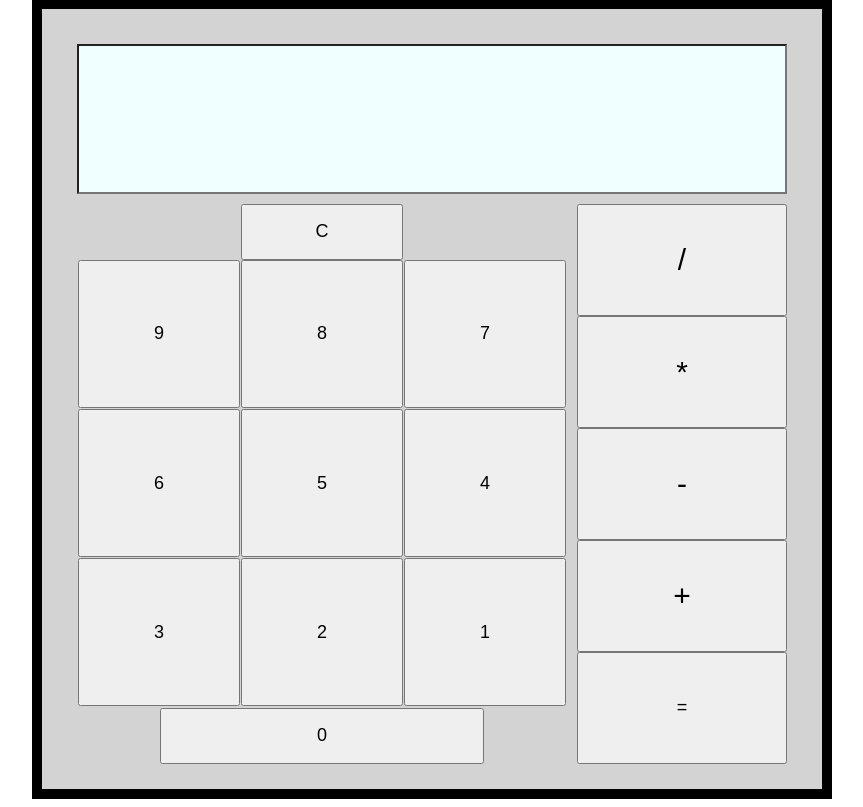
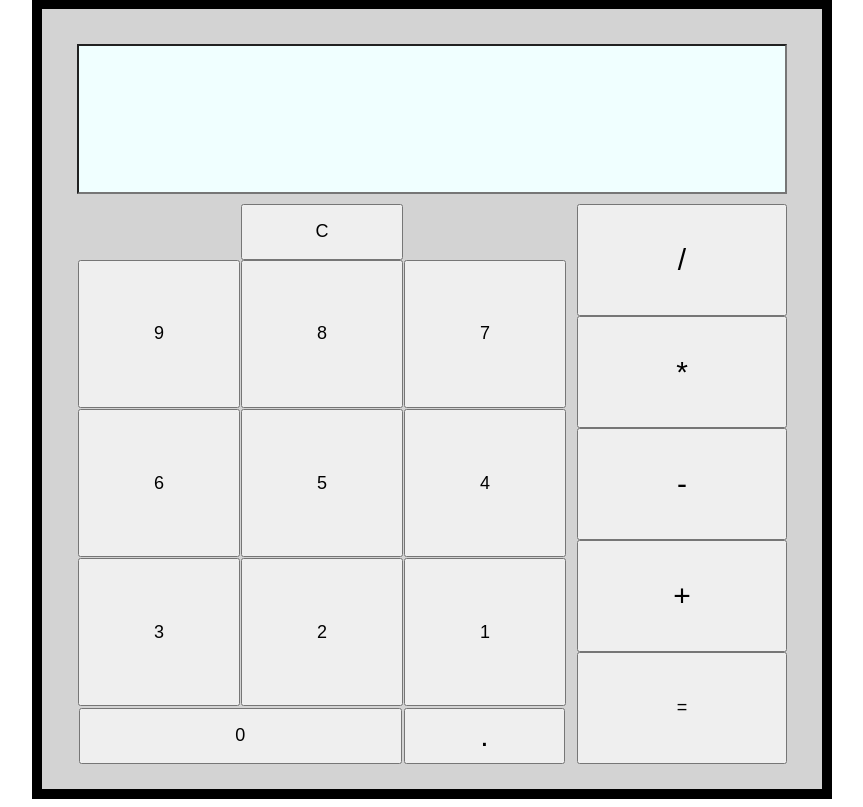
Before and after one commit to veen-git/calculator, a plain HTML site: page index.html in a window 1280 px wide. Shown: the part 68-875 px from the top of the page, without its empty margins (208-1071 px from the left). Drawn offline with Linux system fonts and the light colour scheme.

Commit message:
Add "dot" button

```diff
--- a/index.html
+++ b/index.html
@@ -30,6 +30,7 @@
 
                 <div class = "bottom">
                 <button id = "zero-btn" class = "middle-btn">0</button>
+                <button id = "dot-btn">.</button>
                 </div>
 
             </div>
--- a/style.css
+++ b/style.css
@@ -99,3 +99,9 @@ flex-direction: column;
 #eql-btn{
    flex:1;
 }
+
+#dot-btn{
+    width: 33%;
+    height: 100%;
+    font-size: 30px;
+}
```
